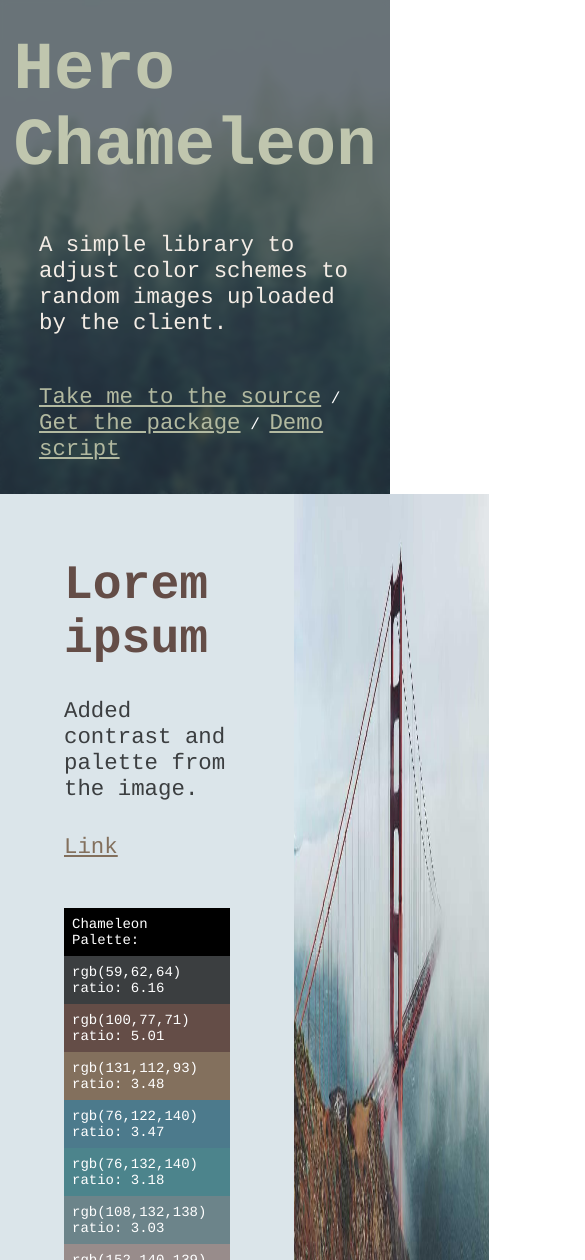
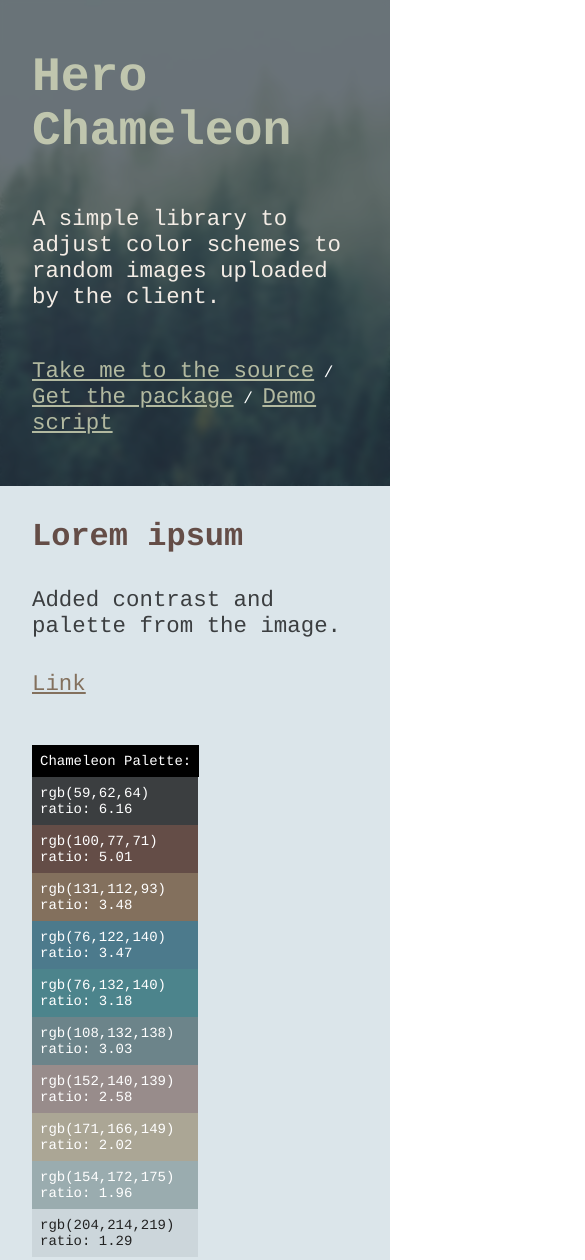
Before and after one commit to lintmycode/hero-chameleon, a website built with Parcel: page docs/index.html in a window 390 px wide. Shown: the top 1260 px of the page, 585 px wide, since content can reach past the window. Built offline with nearby package versions, Linux system fonts and the light colour scheme.

Commit message:
added basic responsive styles to demo

```diff
--- a/docs/style.css
+++ b/docs/style.css
@@ -87,4 +87,32 @@ article {
   article aside img {
     height: 100%;
     width: 100%;
+    object-fit: cover;
   }
+
+@media (max-width: 1024px) {
+  h1 {
+    font-size: 3rem;
+  }
+
+  h2 {
+    font-size: 2rem;
+  }
+
+  .hero {
+    padding: 2rem;
+  }
+
+  article:nth-child(odd),
+  article:nth-child(even) {
+    flex-direction: column;
+  }
+
+  article main {
+    padding: 2rem;
+  }
+
+  article aside {
+    width: 100%;
+  }
+}
```
